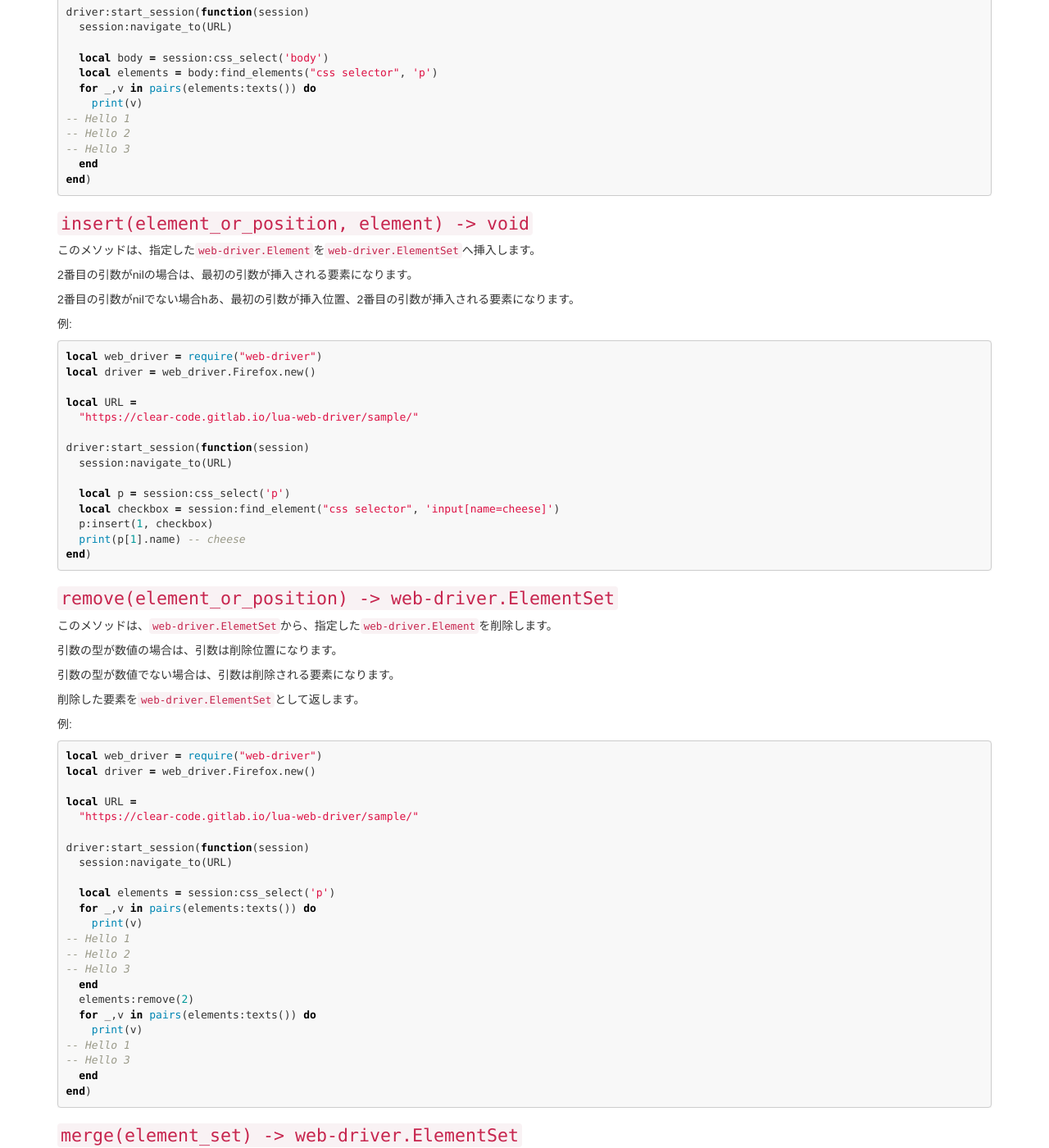
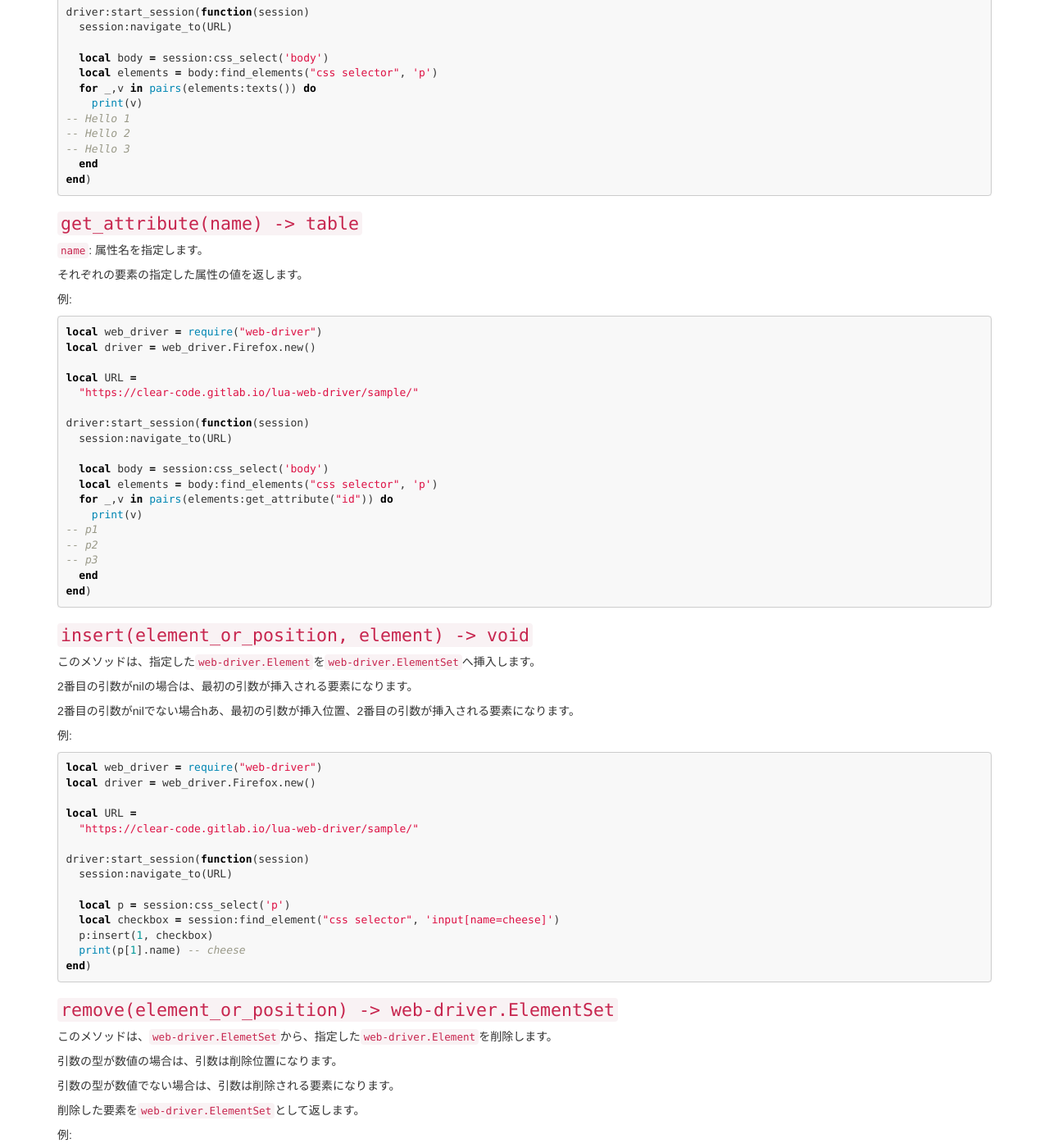
Before and after one commit to clear-code/lua-web-driver, a Jekyll site: the page built from docs/ja/reference/elementset.md, in a window 1280 px wide and 1400 px high, scrolled down 1338 px. Shown: the whole window at 82% size. Built offline with Jekyll 4.4.1, drawn with Linux system fonts in a browser that asks for light colours; some of the changed text lies outside the part shown.

Commit message:
doc reference: add reference of get_attribute of ElementSet

````diff
--- a/docs/ja/reference/elementset.md
+++ b/docs/ja/reference/elementset.md
@@ -86,6 +86,35 @@ driver:start_session(function(session)
 end)
 ```
 
+### `get_attribute(name) -> table` {#get_attribute}
+
+`name`: 属性名を指定します。
+
+それぞれの要素の指定した属性の値を返します。
+
+例:
+
+```lua
+local web_driver = require("web-driver")
+local driver = web_driver.Firefox.new()
+
+local URL =
+  "https://clear-code.gitlab.io/lua-web-driver/sample/"
+
+driver:start_session(function(session)
+  session:navigate_to(URL)
+
+  local body = session:css_select('body')
+  local elements = body:find_elements("css selector", 'p')
+  for _,v in pairs(elements:get_attribute("id")) do
+    print(v)
+-- p1
+-- p2
+-- p3
+  end
+end)
+```
+
 ### `insert(element_or_position, element) -> void` {#insert}
 
 このメソッドは、指定した[`web-driver.Element`][element]を[`web-driver.ElementSet`][elementset]へ挿入します。
@@ -155,7 +184,7 @@ end)
 
 このメソッドは、指定した[`web-driver.ElementSet`][elementset]をマージします。
 
-It returns [`web_driver.ElementSet`][elementset] after merging the specified [`web-driver.ElementSet`][elementset].
+指定した[`web-driver.ElemetSet`][elementset]をマージした後の[`web-driver.ElementSet`][elementset]を返します。
 
 例:
 
````
Also changed, not shown: docs/reference/elementset.md (+29 -0 lines), 1 other file.
